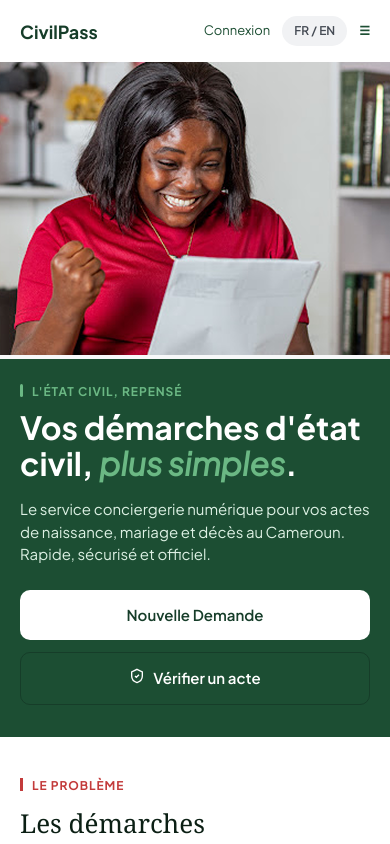
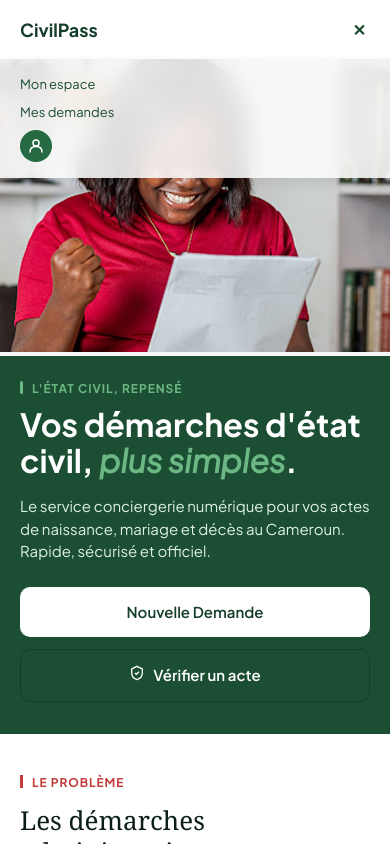
Before and after one commit to Yann-Olympe/CivilPass, an Angular app in the folder frontend/: page /accueil in a window 390 px wide. Both pictures are taken after a click on the button "Menu". Shown: the top 844 px of the page. Built offline with nearby package versions, Linux system fonts and the light colour scheme.

Commit message:
feat: Update authentication flow and enhance header component with mobile menu functionality

```diff
--- a/frontend/src/app/Services/auth.service.ts
+++ b/frontend/src/app/Services/auth.service.ts
@@ -10,12 +10,12 @@ export class CitizenAuthService{
     private readonly _currentCitizen = signal<CitizenSession | null>(null);
 
     readonly currentCitizen = this._currentCitizen.asReadonly();
-    readonly isLoggedIn = signal(false);
+    readonly isLoggedIn = signal(true);
 
 
     login(session:CitizenSession) : void{
         this._currentCitizen.set(session);
-        this.isLoggedIn.set(false);
+        this.isLoggedIn.set(true);
     }
     logout():void{
         this._currentCitizen.set(null);
--- a/frontend/src/app/features/citizen/demande/validation/validation.html
+++ b/frontend/src/app/features/citizen/demande/validation/validation.html
@@ -56,7 +56,7 @@
           </svg>
           <span>Demandeur</span>
         </div>
-        <button type="button" class="edit-btn" (click)="onModifier('acte')" aria-label="Modifier le demandeur">
+        <button type="button" class="edit-btn" (click)="onModifier('identite')" aria-label="Modifier le demandeur">
           <svg width="14" height="14" viewBox="0 0 14 14" fill="none">
             <path d="M9.5 1.5L12.5 4.5L4.5 12.5H1.5V9.5L9.5 1.5Z" stroke="currentColor" stroke-width="1.3" stroke-linejoin="round"/>
           </svg>
@@ -87,7 +87,7 @@
           </svg>
           <span>Informations de l'acte</span>
         </div>
-        <button type="button" class="edit-btn" (click)="onModifier('identite')" aria-label="Modifier l'acte">
+        <button type="button" class="edit-btn" (click)="onModifier('acte')" aria-label="Modifier l'acte">
           <svg width="14" height="14" viewBox="0 0 14 14" fill="none">
             <path d="M9.5 1.5L12.5 4.5L4.5 12.5H1.5V9.5L9.5 1.5Z" stroke="currentColor" stroke-width="1.3" stroke-linejoin="round"/>
           </svg>
--- a/frontend/src/app/features/citizen/layout/citizen-shell/components/header/header.css
+++ b/frontend/src/app/features/citizen/layout/citizen-shell/components/header/header.css
@@ -4,10 +4,10 @@
   justify-content: space-between;
   padding: 1.6rem 2rem;
   background: var(--color-white);
-  box-shadow: var (--shadow-sm);
+  box-shadow: var(--shadow-sm);
   position: sticky;
   top: 0;
-  z-index:10;
+  z-index: 10;
 }
 
 .header__logo {
@@ -16,6 +16,19 @@
   font-size: 1.8rem;
   color: var(--color-green-800);
   text-decoration: none;
+}
+
+/* Hamburger — visible seulement en mobile */
+.header-menu {
+  display: none;
+  background: none;
+  border: none;
+  font-weight: 700;
+  font-size: 1.6rem;
+  color: var(--color-green-700);
+  cursor: pointer;
+  line-height: 1;
+  padding: 0.4rem;
 }
 
 .header__nav {
@@ -29,10 +42,27 @@
   color: var(--color-green-700);
   text-decoration: none;
   transition: color var(--transition-base);
+}
 
-    &:hover,:focus-visible {
+.header__link:hover,
+.header__link:focus-visible {
   color: var(--color-green-500);
 }
+
+.header__connexion-btn {
+  font-size: 1.2rem;
+  font-weight: 700;
+  color: white;
+  background: var(--color-green-950);
+  text-decoration: none;
+  padding: 0.7rem 1.6rem;
+  border-radius: var(--radius-pill);
+  transition: var(--transition-base);
+}
+
+.header__connexion-btn:hover,
+.header__connexion-btn:focus-visible {
+  background: var(--color-green-600);
 }
 
 .header__lang {
@@ -45,20 +75,15 @@
   padding: 0.6rem 1.2rem;
   cursor: pointer;
   transition: background var(--transition-base);
+}
 
-    &:hover {
+.header__lang:hover {
   background: var(--color-gray-150);
 }
-  }
 
-  .header-menu{
-    font-weight:700;
-    font-size:1.2rem;
-    color:var(--color-green-700);
-  }
-  .header__avatar{
+.header__avatar {
   width: 3.2rem;
-    height:3.2rem;
+  height: 3.2rem;
   border-radius: 50%;
   background: var(--color-green-600);
   color: var(--color-white);
@@ -67,4 +92,48 @@
   justify-content: center;
   font-weight: 700;
   font-size: 1.4rem;
+  text-decoration: none;
+  transition: var(--transition-base);
 }
+
+.header__avatar:hover,
+.header__avatar:focus-visible {
+  background: var(--color-green-500);
+}
+
+/* Mobile */
+@media (max-width: 768px) {
+  .header-menu {
+    display: block;
+  }
+
+  .header__nav {
+  position: absolute;
+  top: 100%;
+  left: 0;
+  right: 0;
+  flex-direction: column;
+  align-items: flex-start;
+  gap: 0.8rem;
+  background: rgba(255, 255, 255, 0.85);
+  backdrop-filter: blur(12px);
+  -webkit-backdrop-filter: blur(12px);
+  box-shadow: var(--shadow-md);
+  padding: 1.6rem 2rem;
+  transform: translateY(-8px);
+  opacity: 0;
+  pointer-events: none;
+  transition: var(--transition-base);
+}
+  .header__nav--open {
+    transform: translateY(0);
+    opacity: 1;
+    pointer-events: auto;
+  }
+
+  .header__connexion-btn,
+  .header__lang {
+    width: 100%;
+    text-align: center;
+  }
+}
--- a/frontend/src/app/features/citizen/layout/citizen-shell/components/header/header.html
+++ b/frontend/src/app/features/citizen/layout/citizen-shell/components/header/header.html
@@ -1,19 +1,39 @@
 <header class="header">
-  <a routerLink="/accueil" class="header__logo">
+  <a routerLink="/accueil" class="header__logo" (click)="closeMenu()">
     CivilPass
   </a>
-  @if(auth.isLoggedIn()){
-    <nav class="header__nav">
-      <a routerLink="/espace" class="header__link">Mon espace</a>
-      <a routerLink="/espace/demandes" class="header__link">Mes demandes</a>
-      <button type="button" class="header-menu" aria-label="Menu">☰</button>
-      </nav>
+
+  <button
+    type="button"
+    class="header-menu"
+    aria-label="Menu"
+    [attr.aria-expanded]="mobileMenuOpen()"
+    (click)="toggleMenu()"
+  >
+    @if (mobileMenuOpen()) {
+      ✕
     } @else {
+      ☰
+    }
+  </button>
 
-      <nav class="header__nav">
-        <a routerLink="/connexion" class="header__link">Connexion</a>
-        <button type="button" class="header__lang">FR / EN</button>
-        <button type="button" class="header-menu" aria-label="Menu">☰</button>
-        </nav>
-    }
+  @if (auth.isLoggedIn()) {
+    <nav class="header__nav" [class.header__nav--open]="mobileMenuOpen()">
+      <a routerLink="/espace" class="header__link" (click)="closeMenu()">Mon espace</a>
+      <a routerLink="/espace/demandes" class="header__link" (click)="closeMenu()">Mes demandes</a>
+      <a routerLink="/espace" class="header__avatar" (click)="closeMenu()" aria-label="Profil connecté">
+        <svg width="18" height="18" viewBox="0 0 18 18" fill="none">
+          <circle cx="9" cy="6" r="3" stroke="white" stroke-width="1.5"/>
+          <path d="M3 15C3 11.5 5.5 9.5 9 9.5C12.5 9.5 15 11.5 15 15" stroke="white" stroke-width="1.5" stroke-linecap="round"/>
+        </svg>
+      </a>
+    </nav>
+  } @else {
+    <nav class="header__nav" [class.header__nav--open]="mobileMenuOpen()">
+      <a routerLink="/connexion" class="header__connexion-btn" (click)="closeMenu()">Connexion</a>
+      <button type="button" class="header__lang" (click)="toggleLang()">
+        {{ currentLang() }}
+      </button>
+    </nav>
+  }
 </header>
--- a/frontend/src/app/features/citizen/layout/citizen-shell/components/header/header.ts
+++ b/frontend/src/app/features/citizen/layout/citizen-shell/components/header/header.ts
@@ -1,4 +1,4 @@
-import { Component, inject } from '@angular/core';
+import { Component, inject, signal } from '@angular/core';
 import { RouterLink } from '@angular/router';
 import { CitizenAuthService } from '../../../../../../Services/auth.service';
 
@@ -9,6 +9,23 @@ import { CitizenAuthService } from '../../../../../../Services/auth.service';
   styleUrl: './header.css',
 })
 export class Header {
-   auth = inject(CitizenAuthService);
+  auth = inject(CitizenAuthService);
 
+  mobileMenuOpen = signal(false);
+  currentLang = signal<'FR' | 'EN'>('FR');
+
+  toggleMenu(): void {
+    this.mobileMenuOpen.update(open => !open);
+  }
+
+  closeMenu(): void {
+    this.mobileMenuOpen.set(false);
+  }
+
+  toggleLang(): void {
+    this.currentLang.update(lang => (lang === 'FR' ? 'EN' : 'FR'));
+    // TODO : brancher un vrai service i18n (Angular i18n ou ngx-translate)
+    // pour effectivement changer la langue affichée dans l'app.
+    // Ce signal ne fait pour l'instant que changer le texte du bouton.
+  }
 }
```
Lines whose indentation alone changed are shown as unchanged.
